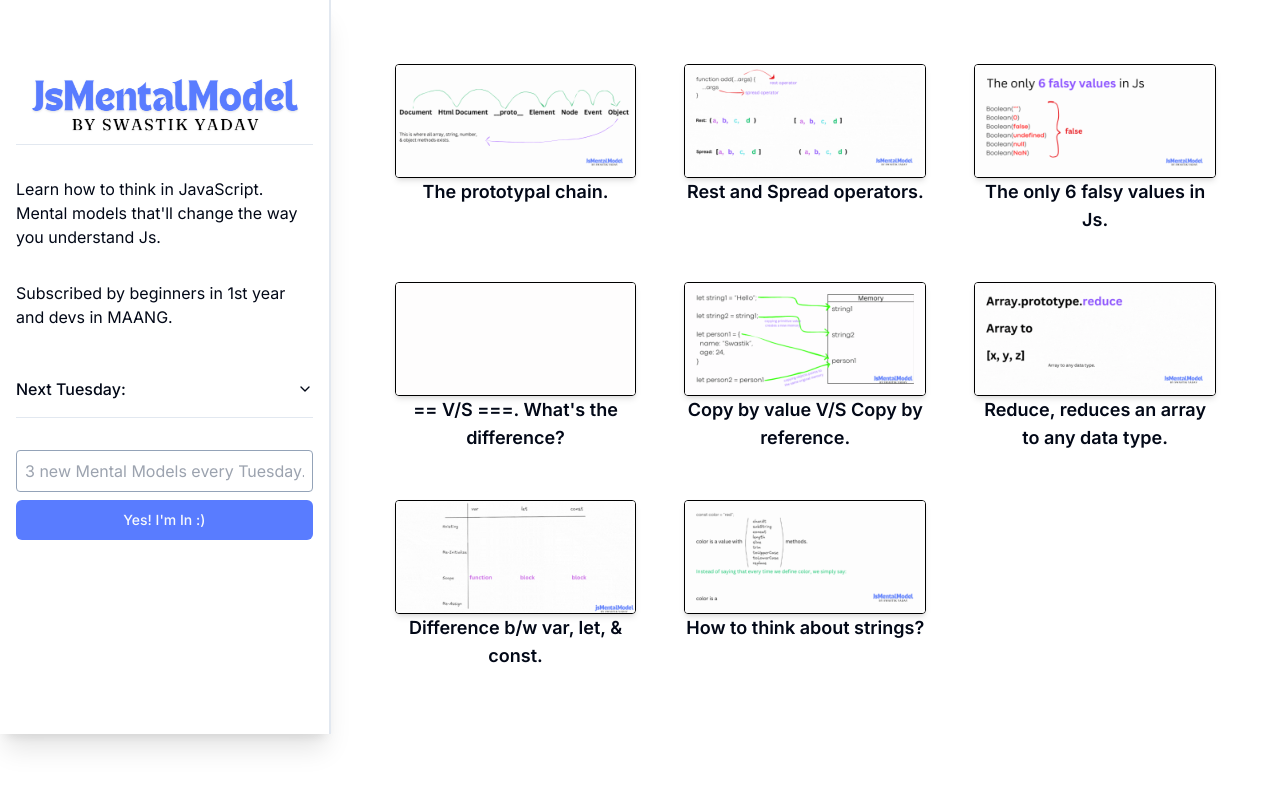
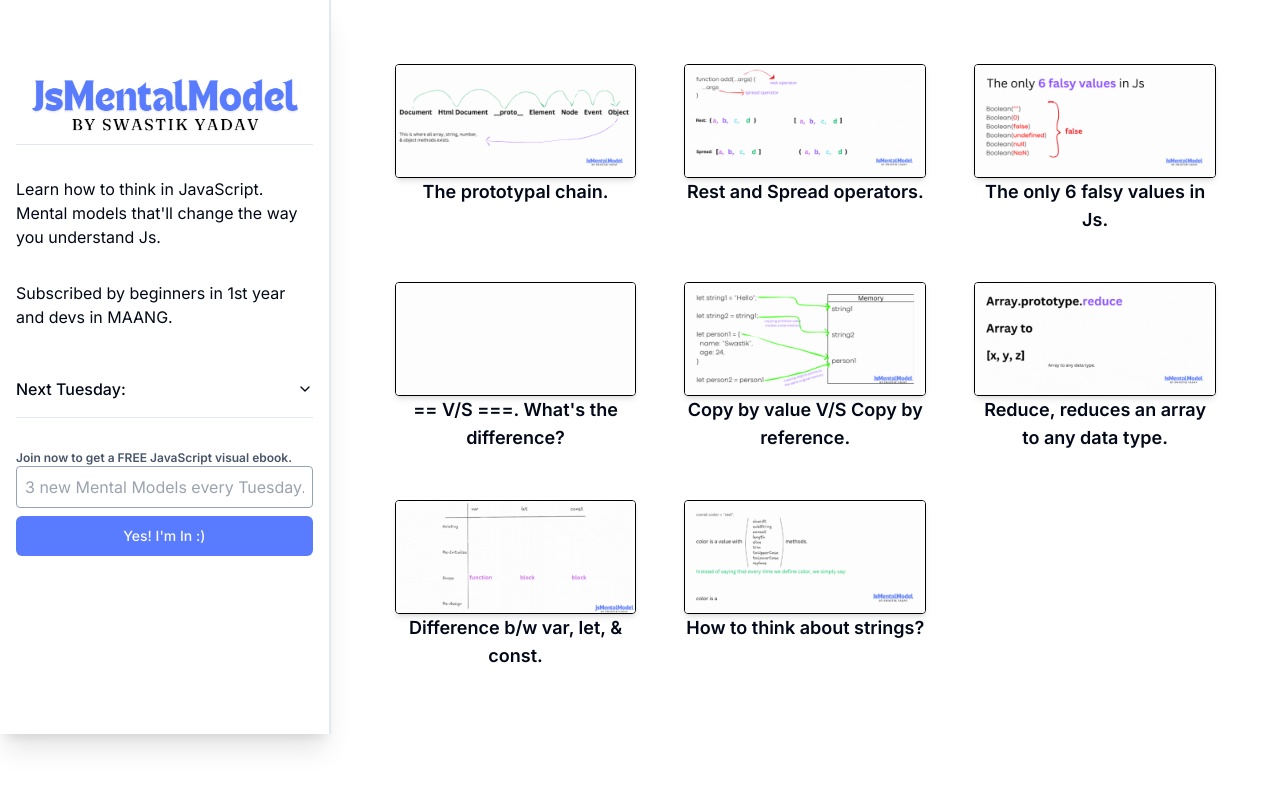
Before and after one commit to Swastikyadav/swastikyadav.com, a Next.js app: page /jsmentalmodels in a window 1280 px wide. Shown: the top 788 px of the page. Built offline with nearby package versions, Linux system fonts and the light colour scheme.

Commit message:
add ebook as lead magnet

```diff
--- a/components/mental-model-subscription.jsx
+++ b/components/mental-model-subscription.jsx
@@ -7,6 +7,9 @@ export function MentalModelSubscriptionForm({ success }) {
         action="https://app.convertkit.com/forms/7041351/subscriptions"
         method="post"
       >
+        <p className="text-xs font-semibold text-slate-600">
+          Join now to get a FREE JavaScript visual ebook.
+        </p>
         <input
           type="email"
           name="email_address"
```
